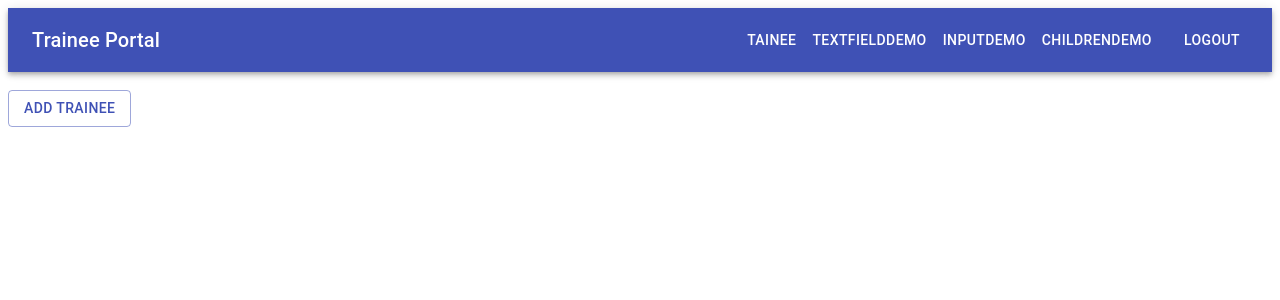
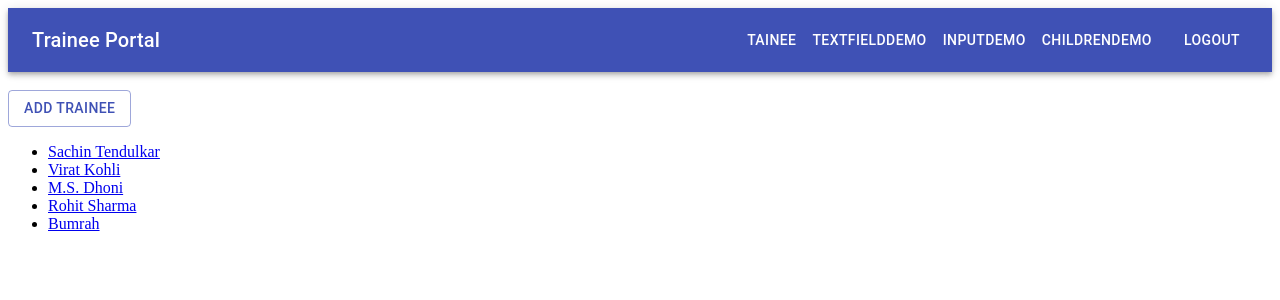
Before and after one commit to vibhor-garg-98/javascript-client, a React (Create React App) app: page /Trainee in a window 1280 px wide. Shown: the top 300 px of the page. Built offline with nearby package versions, Linux system fonts and the light colour scheme.

Commit message:
feat: feature(#41016)

```diff
--- a/package.json
+++ b/package.json
@@ -9,9 +9,11 @@
     "@testing-library/react": "^9.4.1",
     "@testing-library/user-event": "^7.2.1",
     "material-ui-textfield-icon": "^0.2.8",
+    "moment": "^2.24.0",
     "prop-types": "^15.7.2",
     "react": "^16.13.0",
     "react-dom": "^16.13.0",
+    "react-moment": "^0.9.7",
     "react-router-dom": "^5.1.2",
     "react-scripts": "3.4.0",
     "styled-components": "^5.0.1",
@@ -23,7 +25,7 @@
     "test": "react-scripts test",
     "eject": "react-scripts eject",
     "test:c": "npm test -- --coverage",
-    "lint": "./node_modules/.bin/eslint src",
+    "lint": "./node_modules/.bin/eslint src --ext js --ext jsx",
     "lint:fix": "eslint . --fix",
     "commit": "npx git-cz"
   },
@@ -43,7 +45,6 @@
     ]
   },
   "devDependencies": {
-    "eslint": "^6.8.0",
     "eslint-config-airbnb": "^18.0.1",
     "eslint-plugin-import": "^2.20.1",
     "eslint-plugin-jsx-a11y": "^6.2.3",
--- a/src/App.jsx
+++ b/src/App.jsx
@@ -1,9 +1,14 @@
 import React from 'react';
-import { BrowserRouter as Router, Route, Redirect, Switch } from 'react-router-dom';
-import ChildrenDemo from '../src/pages/ChildrenDemo/ChildrenDemo';
-import Trainee from '../src/pages/Trainee/Trainee';
+import {
+  BrowserRouter as Router,
+  Route,
+  Redirect,
+  Switch
+} from 'react-router-dom';
+import ChildrenDemo from './pages/ChildrenDemo/ChildrenDemo';
+import Trainee from './pages/Trainee/Trainee';
 import Login from './pages/Login/Login';
-import TextFieldDemo from '../src/pages/TextFieldDemo/TextFieldDemo';
+import TextFieldDemo from './pages/TextFieldDemo/TextFieldDemo';
 import InputDemo from './pages/InputDemo/InputDemo';
 import PrivateRoute from './routes/PrivateRoute';
 import AuthRoute from './routes/AuthRoute';
--- a/src/components/Button/style.js
+++ b/src/components/Button/style.js
@@ -2,6 +2,20 @@ import styled, { css } from 'styled-components';
 
 export const Buttons = styled.button`
   ${(props) => props.type === 'cancle'
+    && css`
+      background-color: lightgrey;
+      border: none;
+      color: black;
+      padding: 12px;
+      text-align: center;
+      text-decoration: none;
+      display: inline-block;
+      font-size: 16px;
+      margin: 4px 2px;
+      cursor: pointer;
+      border-radius: 6px;
+    `};
+  ${(props) => props.type === 'Back'
     && css`
       background-color: lightgrey;
       border: none;
--- a/src/components/Math/Math.jsx
+++ b/src/components/Math/Math.jsx
@@ -5,7 +5,7 @@ const Text = (props) => {
   const {
     first, second, operator, children,
   } = props;
-  let { result } = props;
+  let result = 0;
   switch (operator) {
   case '+': result = first + second;
     break;
@@ -15,7 +15,8 @@ const Text = (props) => {
     break;
   case '*': result = first * second;
     break;
-  default: break;
+  default: result = 'Invalid Operator';
+    break;
   } if (children) {
     return children(first, second, result);
   }
@@ -28,8 +29,7 @@ const Text = (props) => {
         {operator}
         {' '}
         {second}
-        {' '}
-=
+        {' '}=
         {' '}
         {result}
         {' '}
@@ -41,7 +41,7 @@ Text.propTypes = {
   first: PropTypes.number.isRequired,
   second: PropTypes.number.isRequired,
   operator: PropTypes.string.isRequired,
-  result: PropTypes.number.isRequired,
+  // result: PropTypes.number.isRequired,
   children: PropTypes.func,
 };
 Text.defaultProps = {
--- a/src/pages/ChildrenDemo/ChildrenDemo.jsx
+++ b/src/pages/ChildrenDemo/ChildrenDemo.jsx
@@ -1,24 +1,16 @@
 import React from 'react';
-import { ThemeProvider } from '@material-ui/core';
+import { ThemeProvider, Typography } from '@material-ui/core';
 import Text from '../../components/Math/Math';
 import Theme from '../../theme';
-import { Typography } from '@material-ui/core';
 
-
-export default class CalculatorDemo extends React.Component {
-  Result() {
-    let { result } = this.state;
-    result = '';
-    this.setState({ result });
-  }
-
-  render() {
+const CalculatorDemo = () => {
   return (
     <>
       <Text first={7} second={4} operator="+" />
       <Text first={7} second={3} operator="-" />
       <Text first={7} second={20} operator="*" />
       <Text first={7} second={0} operator="/" />
+      <Text first={9} second={5} operator="^" />
       <Text first={7} second={4} operator="+">
         {
           (first, second, result) => (
@@ -44,7 +36,7 @@ export default class CalculatorDemo extends React.Component {
           <Text first={3} second={4} operator="+">
             {
               (first, second, result) => (
-                  <p>
+                <>
                   Sum of
                   {' '}
                   {first}
@@ -57,7 +49,7 @@ export default class CalculatorDemo extends React.Component {
                   {' '}
                   {result}
                   {' '}
-                  </p>
+                </>
               )
             }
           </Text>
@@ -65,5 +57,6 @@ export default class CalculatorDemo extends React.Component {
       </ThemeProvider>
     </>
   );
-  }
-}
+};
+
+export default CalculatorDemo;
--- a/src/pages/Trainee/Trainee.jsx
+++ b/src/pages/Trainee/Trainee.jsx
@@ -1,41 +1,18 @@
-import React, { Component } from 'react';
-import Button from '@material-ui/core/Button';
-import AddDialog from './components/AddDialog/AddDialog';
+import React from 'react';
+import { BrowserRouter as Router, Route, Switch } from 'react-router-dom';
+import TraineeList from './TraineeList';
+import TraineeDetail from './TraineeDetail';
 
-class Trainee extends Component {
-  constructor(props) {
-    super(props);
+const TraineeRoute = (props) => {
+  const { match: { path } } = props;
+  return (
+    <Router>
+      <Switch>
+        <Route exact path={path} component={TraineeList} />
+        <Route exact path={`${path}/:TraineeId`} component={TraineeDetail} />
+      </Switch>
+    </Router>
+  );
+};
 
-    this.state = {
-      open: false,
-    }
-  }
-
-  onClick = () => {
-    this.setState({ open: true }, () => { console.log(this.state) });
-  }
-
-  onClose = () => {
-    this.setState({ open: false }, () => { console.log(this.state) })
-  }
-
-  onSubmit = (data) => {
-
-    this.setState({ open: false }, () => { console.log(data) });
-  }
-
-  render() {
-    const { open } = this.state;
-    return (
-      <>
-
-        <Button variant="outlined" color="primary" onClick={this.onClick}>
-          ADD TRAINEE
-        </Button>
-        <AddDialog onClose={this.onClose} onSubmit={() => this.onSubmit} open={open} />
-      </>
-    )
-  }
-}
-
-export default Trainee;
+export default TraineeRoute;
--- /dev/null
+++ b/src/pages/Trainee/TraineeDetail.jsx
@@ -0,0 +1,78 @@
+import React from 'react';
+import { makeStyles } from '@material-ui/core/styles';
+import Card from '@material-ui/core/Card';
+import CardContent from '@material-ui/core/CardContent';
+import CardMedia from '@material-ui/core/CardMedia';
+import Typography from '@material-ui/core/Typography';
+import moment from 'moment';
+import { useParams, useHistory } from 'react-router-dom';
+import Button from '../../components/Button/Button';
+import NoMatch from '../NoMatch/NoMatch';
+import trainee from './data/trainee';
+
+const useStyles = makeStyles((theme) => ({
+  root: {
+    display: 'flex',
+  },
+  details: {
+    display: 'flex',
+    flexDirection: 'column',
+  },
+  content: {
+    flex: '1 0 auto',
+  },
+  cover: {
+    width: 151,
+  },
+  text: {
+    color: 'black',
+    marginLeft: theme.spacing(5),
+  },
+}));
+
+function getDateFormatted(date) {
+  return moment(date).format('dddd, MMMM Do YYYY, h:mm:ss a');
+}
+
+const TraineeDetail = () => {
+  const classes = useStyles();
+  const history = useHistory();
+  const { TraineeId } = useParams();
+
+  const found = trainee.find((element) => element.id === TraineeId);
+
+  if (!found) {
+    return <NoMatch />;
+  }
+  return (
+    <>
+      <Card className={classes.root}>
+        <CardMedia
+          className={classes.cover}
+          image="https://image.flaticon.com/icons/svg/21/21104.svg"
+          title="user cover"
+        />
+        <div className={classes.details}>
+          <CardContent className={classes.content}>
+            <Typography component="h5" variant="h5">
+              {found.name}
+            </Typography>
+            <Typography variant="subtitle1" color="textSecondary">
+              {getDateFormatted(found.createdAt)}
+            </Typography>
+            <Typography component="h5" variant="subtitle1">
+              {found.email}
+            </Typography>
+          </CardContent>
+        </div>
+
+      </Card>
+      <br />
+      <div align="center">
+        <Button onClick={() => history.goBack()} value="Back" />
+      </div>
+    </>
+  );
+};
+
+export default TraineeDetail;
--- /dev/null
+++ b/src/pages/Trainee/TraineeList.jsx
@@ -0,0 +1,52 @@
+import React, { Component } from 'react';
+import Button from '@material-ui/core/Button';
+import { Link } from 'react-router-dom';
+import AddDialog from './components/AddDialog/AddDialog';
+import trainee from './data/trainee';
+
+class Trainee extends Component {
+  constructor(props) {
+    super(props);
+
+    this.state = {
+      open: false,
+    };
+  }
+
+  onClick = () => {
+    this.setState({ open: true }, () => { console.log(this.state); });
+  };
+
+  onClose = () => {
+    this.setState({ open: false }, () => { console.log(this.state); });
+  };
+
+  onSubmit = (data) => {
+
+    this.setState({ open: false }, () => { console.log(data); });
+  };
+
+  render() {
+    const { open } = this.state;
+
+    return (
+      <>
+        <Button variant="outlined" color="primary" onClick={this.onClick}>
+          ADD TRAINEE
+        </Button>
+        <AddDialog onClose={this.onClose} onSubmit={() => this.onSubmit} open={open} />
+        <ul>
+          {
+            trainee && trainee.length && trainee.map((element) => (
+              <li>
+                <Link to={`/Trainee/${element.id}`}>{element.name}</Link>
+              </li>
+            ))
+          }
+        </ul>
+      </>
+    )
+  }
+}
+
+export default Trainee;
--- /dev/null
+++ b/src/pages/Trainee/data/trainee.js
@@ -0,0 +1,35 @@
+const trainees = [
+  {
+    id: '5c6c47af7740654f0915fac9',
+    name: 'Sachin Tendulkar',
+    email: 'sachin@gmail.com',
+    createdAt: '2019-02-10T18:15:11.778Z',
+  },
+  {
+    id: '5c6c47af7740654f0455fac9',
+    name: 'Virat Kohli',
+    email: 'virat@gmail.com',
+    createdAt: '2019-02-12T18:15:11.778Z',
+  },
+  {
+    id: '5c6567af7740654f0915fac9',
+    name: 'M.S. Dhoni',
+    email: 'msdhoni@gmail.com',
+    createdAt: '2019-02-13T18:15:11.778Z',
+  },
+  {
+    id: '5c6c47af7747854f0915fac9',
+    name: 'Rohit Sharma',
+    email: 'rohit.sharma',
+    createdAt: '2019-02-14T18:15:11.778Z',
+  },
+  {
+    id: '5c6c47af7740654f0915876c9',
+    name: 'Bumrah',
+    email: 'bumhrah@gmail.com',
+    createdAt: '2019-02-15T18:15:11.778Z',
+  },
+];
+
+
+export default trainees;
```
Also changed, not shown: 1 other file (tests, documents, lock files or other folders). Lines whose indentation alone changed are shown as unchanged.
